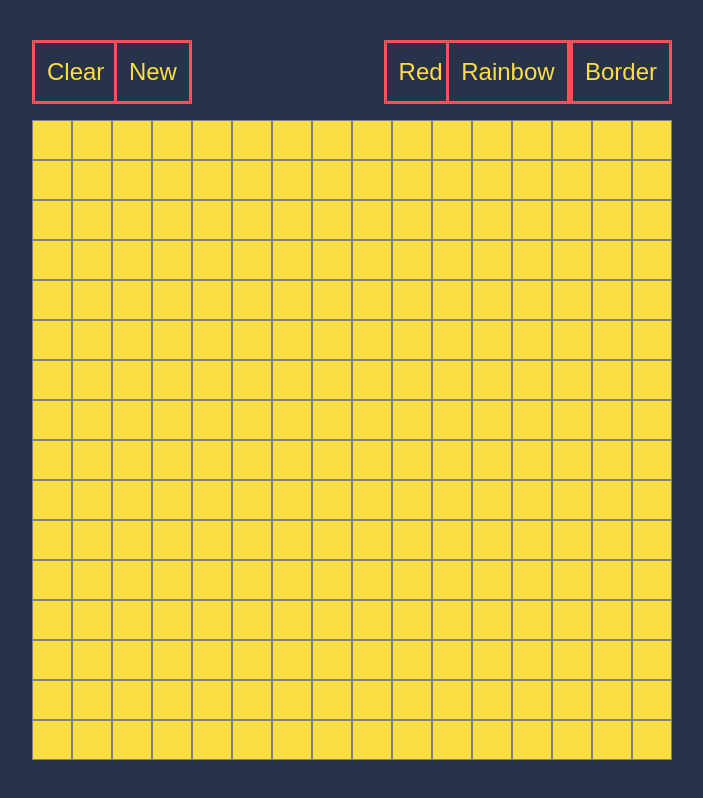
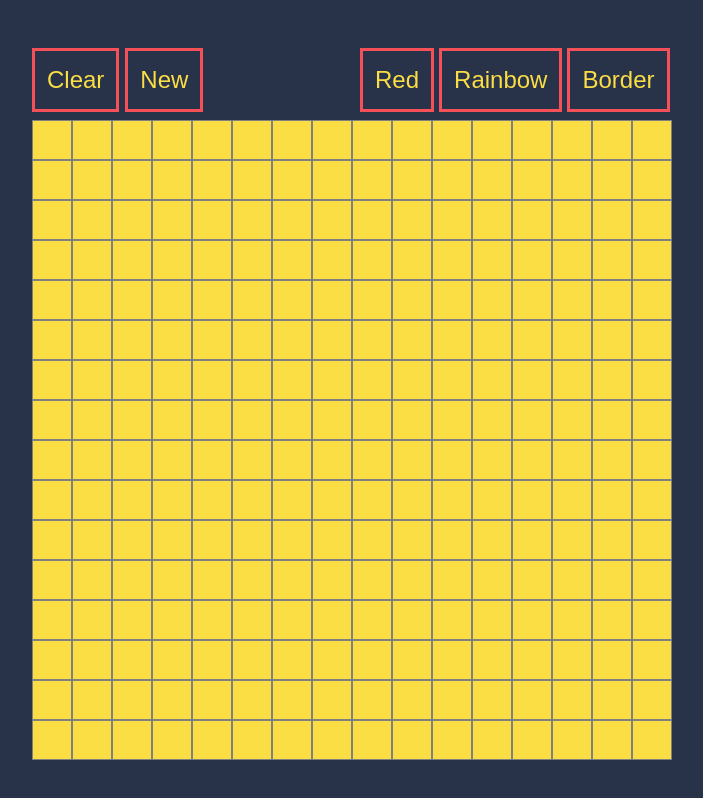
Before and after one commit to pohlman24/Etch-a-Sketch, a plain HTML site: page index.html in a window 1280 px wide. Shown: the whole page, without its empty margins (288-991 px from the left). Drawn offline with Linux system fonts and the light colour scheme.

Commit message:
fixed the buttons display when browser size change

```diff
--- a/index.html
+++ b/index.html
@@ -8,9 +8,9 @@
     <div class ='buttons'>
       <button id='clear'>Clear</button>
       <button id='new_grid'>New</button>
-      <button id='black_brush'>Red</button>
+      <button id='border'>Border</button>
       <button id='rainbow_brush'>Rainbow</button>
-      <button id='border'>Border</button>
+      <button id='red_brush'>Red</button>
     </div>
     <div id = 'container'>
     </div>
--- a/style.css
+++ b/style.css
@@ -46,29 +46,31 @@
   background-color: #28334AFF; /* dark navy color */
   color: #FBDE44FF;
   font-size: 1.5em;
-  position: absolute;
+  position: relative;
   width: auto;
   height: 100%;
   padding-top: 2px;
   padding-bottom: 2px;
   padding-left: .5em;
   padding-right: .5em;
-  left: 12.8%;
+  margin-left: 2px;
 }
 
-#black_brush {
+#red_brush {
   border: 3px solid #F65058FF; /* red */
   background-color: #28334AFF; /* dark navy color */
   color: #FBDE44FF;
   font-size: 1.5em;
-  position: absolute;
+  position: relative;
   width: auto;
   height: 100%;
   padding-top: 2px;
   padding-bottom: 2px;
   padding-left: .5em;
   padding-right: .5em;
-  right: 33.5%;
+  margin-left: 2.5px;
+  margin-right: 2.5px;
+  float: right;
 }
 
 #rainbow_brush {
@@ -76,35 +78,39 @@
   background-color: #28334AFF; /* dark navy color */
   color: #FBDE44FF;
   font-size: 1.5em;
-  position: absolute;
+  position: relative;
   width: auto;
   height: 100%;
   padding-top: 2px;
   padding-bottom: 2px;
   padding-left: .5em;
   padding-right: .5em;
-  right: 16%;
+  margin-left: 2.5px;
+  margin-right: 2.5px;
+  float: right;
 }
 #border {
   border: 3px solid #F65058FF; /* red */
   background-color: #28334AFF; /* dark navy color */
   color: #FBDE44FF;
   font-size: 1.5em;
-  position: absolute;
+  position: relative;
   width: auto;
   height: 100%;
   padding-top: 2px;
   padding-bottom: 2px;
   padding-left: .5em;
   padding-right: .5em;
-  right: 0%;
+  margin-left: 2.5px;
+  margin-right: 2.5px;
+  float: right;
 }
 
 
 
 .buttons {
   position: absolute;
-  top: 5%;
+  top: 6%;
   left: 25%;
   height: 8%;
   width: 50%;
```
